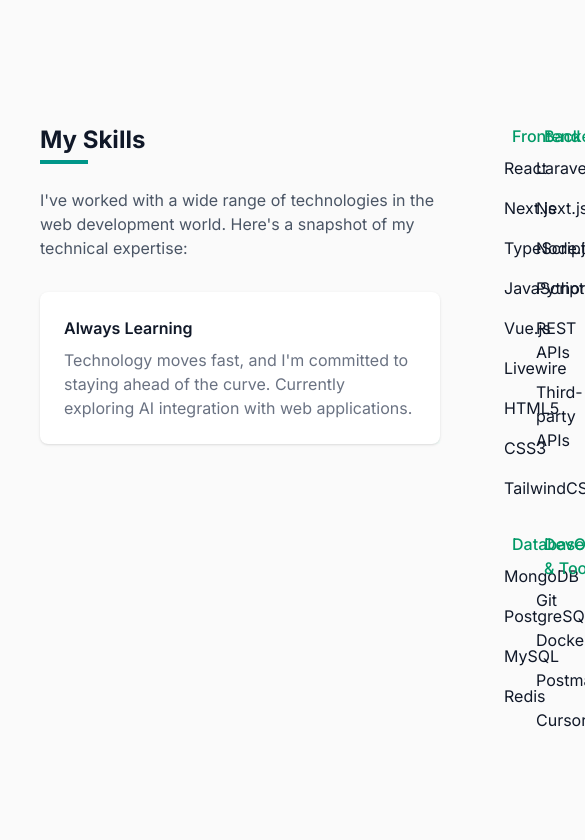
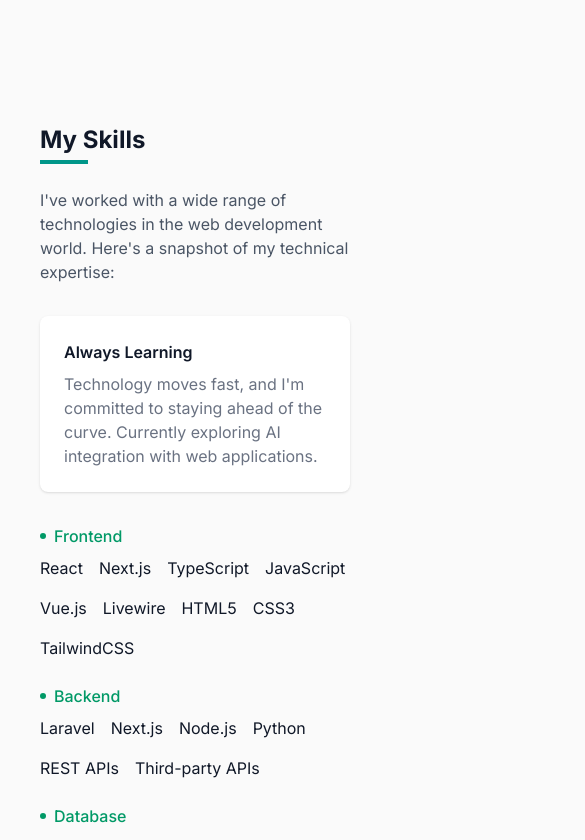
Before and after one commit to danielkleach/portfolio, a Next.js app: page / in a window 390 px wide. Shown: the part 4620-5460 px from the top of the page, 585 px wide, since content can reach past the window. Built offline with nearby package versions, Linux system fonts and the light colour scheme.

Commit message:
Fixing mobile issues on skills section

```diff
--- a/src/components/Skills.tsx
+++ b/src/components/Skills.tsx
@@ -25,7 +25,7 @@
   return (
     <section id="skills" className="pt-16 md:pt-20 pb-8 md:pb-12 bg-[#fafafa]">
       <div className="container">
-        <div className="grid grid-cols-[400px_1fr] gap-16">
+        <div className="grid grid-cols-1 lg:grid-cols-[400px_1fr] gap-8 lg:gap-16">
           <div>
             <div className="relative mb-8">
               <motion.h2
@@ -68,7 +68,7 @@
             </motion.div>
           </div>
 
-          <div className="grid grid-cols-2 gap-8">
+          <div className="grid grid-cols-1 sm:grid-cols-2 gap-6 sm:gap-8">
             {skillSections.map((section, sectionIndex) => (
               <motion.div
                 key={section.title}
```
